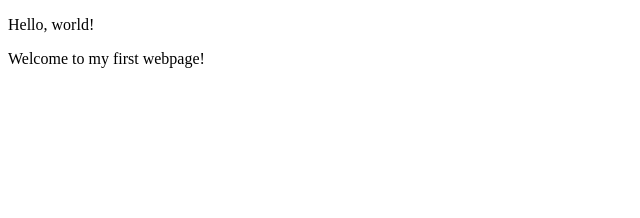
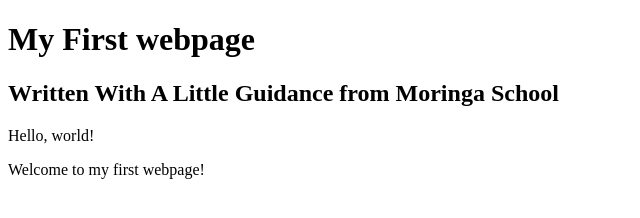
Before and after one commit to AMOSMWORIA/MY-FIRST-WEBSITE, a plain HTML site: page my-first-webpage.html in a window 1280 px wide. Shown: the whole page, without its empty margins (0-640 px from the left). Drawn offline with Linux system fonts and the light colour scheme.

Commit message:
add header block elements

```diff
--- a/my-first-webpage.html
+++ b/my-first-webpage.html
@@ -4,6 +4,8 @@
         <title>My first webpage!</title>
     </head>
     <body>
+        <h1>My First webpage</h1>
+        <h2>Written With A Little Guidance from Moringa School</h2>
         <p>Hello, world!</p>
        <p> Welcome to my first webpage!</p>
     </body>
```
